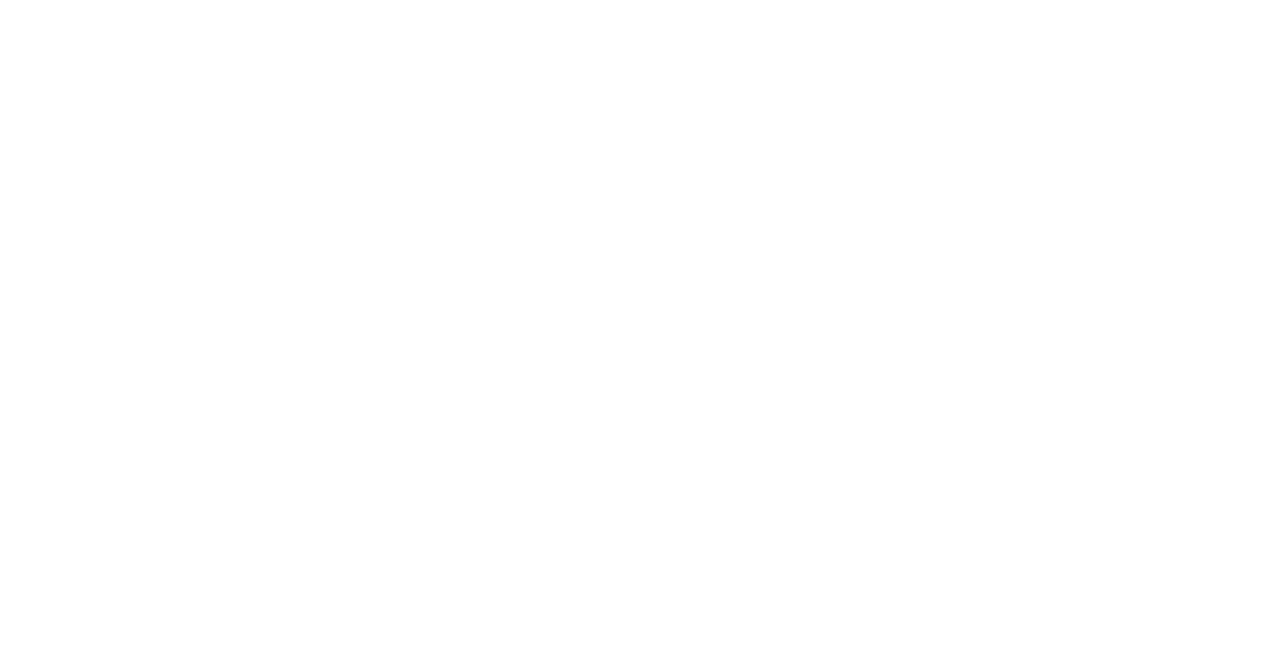
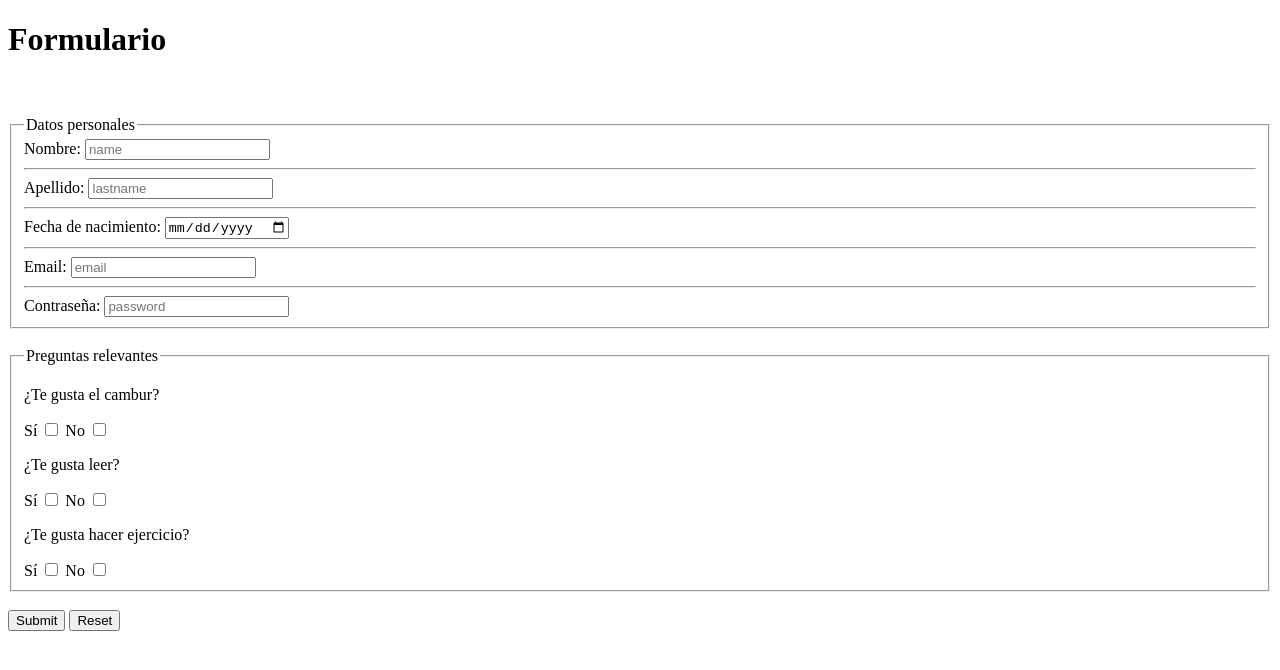
Before and after one commit to Pzjg2005/form-project, a website: page src/index.html in a window 1280 px wide. Drawn offline with Linux system fonts and the light colour scheme; files that its build step writes are made by us from their sources; files whose address does not match are found by name.

Commit message:
Form structure

```diff
--- a/src/index.html
+++ b/src/index.html
@@ -7,8 +7,69 @@
     <link rel="stylesheet" href="index.css">
 </head>
 <body>
-    <form action="submit">
-
+    <header>
+    <h1 class="title-form">Formulario</h1>
+    </header>
+    <br><br>
+    <form action="/send/" method="post" name="register">
+        <fieldset class="container">
+            <legend>Datos personales</legend>
+            <label for="name">Nombre:
+                <input type="text" name="user-name" placeholder="name" required>
+            </label>
+            <hr>
+            <label for="lastname">Apellido:
+                <input type="text" name="user-lastname" placeholder="lastname" required>
+            </label>
+            <hr>
+            <label for="datebirth">Fecha de nacimiento:
+                <input type="date" name="user-datebirth" required>
+            </label>
+            <hr>
+            <label for="email">Email:
+                <input type="email" placeholder="email" required>
+            </label>
+            <hr>
+            <label for="password">Contraseña:
+                <input type="password" placeholder="password" required>
+            </label>
+        </fieldset>
+        <br>
+        <fieldset class="container-question">
+            <legend>Preguntas relevantes</legend>
+            <label for="question-one">
+                <p>¿Te gusta el cambur?</p>
+                <label for="answer-one" id="answer">Sí
+                    <input type="checkbox">
+                </label>
+                <label for="answer-two" id="answer">No
+                    <input type="checkbox">
+                </label>
+            </label>
+            <label for="question-two">
+                <p>¿Te gusta leer?</p>
+                <label for="answer-two" id="answer">Sí
+                    <input type="checkbox">
+                </label>
+                <label for="answer-two" id="answer">No
+                    <input type="checkbox">
+                </label>
+            </label>
+            <label for="question-three">
+                <p>¿Te gusta hacer ejercicio?</p>
+                <label for="answer-two" id="answer">Sí
+                    <input type="checkbox">
+                </label>
+                <label for="answer-two" id="answer">No
+                    <input type="checkbox">
+                </label>
+            </label>
+        </fieldset>
+        <br>
+        <div class="div-buttons">
+        <input type="submit" name="submit" class="button">
+        <input type="reset" name="reset" class="button">
+        </div>
     </form>
     <script src="index.js"></script>
 </body>
```
